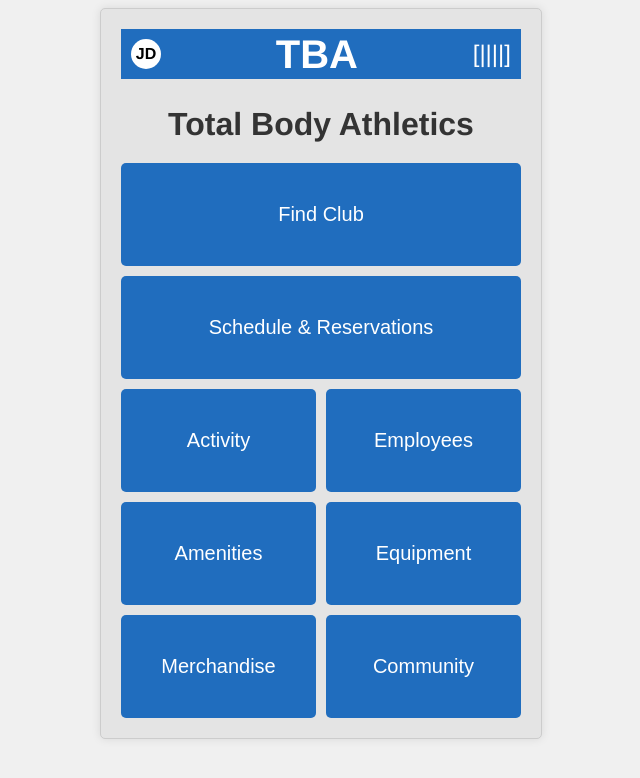
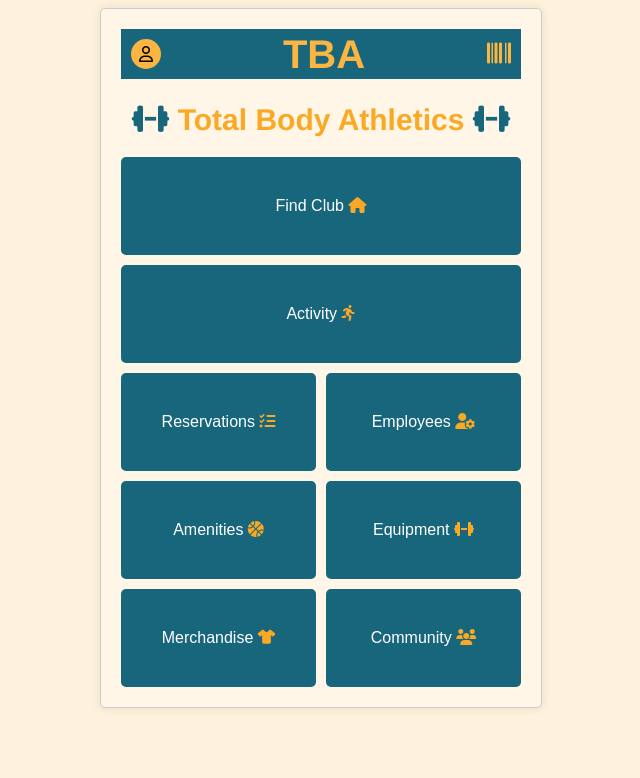
Before and after one commit to borbigo/TBA, a Flask app: page / in a window 1280 px wide. Shown: the top 778 px of the page, without its empty margins (319-959 px from the left). Run offline with Flask 3, Linux system fonts and the light colour scheme; some libraries are stand-ins or nearby versions.

Commit message:
Updated icons index.html

```diff
--- a/templates/index.html
+++ b/templates/index.html
@@ -4,11 +4,12 @@
     <meta charset="UTF-8">
     <meta name="viewport" content="width=device-width, initial-scale=1.0">
     <title>Gym Application</title>
+    <script src="https://kit.fontawesome.com/08c68b6b2b.js" crossorigin="anonymous"></script>
     <style>
         body {
             font-family: 'Helvetica Neue', Arial, sans-serif;
             text-align: center;
-            background-color: #f0f0f0;
+            background-color: #fff2dd;
         }
         .container {
             display: grid;
@@ -18,14 +19,14 @@
             max-width: 400px;
             margin: 0 auto;
             padding: 20px;
-            background-color: rgb(228, 228, 228);
+            background-color: #fff6e8;
             border: 1px solid #ccc;
             border-radius: 5px;
             box-shadow: 0 0 10px rgba(0, 0, 0, 0.1);
         }
         .top-bar {
             grid-column: span 2;
-            background-color: #206dbe;
+            background-color: #18667c;
             color: #fff;
             display: flex;
             justify-content: space-between;
@@ -35,11 +36,12 @@
         }
         .barcode {
             font-size: 24px;
+            color: #fcb540;
         }
         .circle {
             width: 30px;
             height: 30px;
-            background-color: #ffffff;
+            background-color: #fcb540;
             color: #000000;
             border-radius: 50%;
             display: flex;
@@ -49,53 +51,70 @@
         }
         h1 {
             grid-column: span 2;
-            color: #333;
+            color: #fba824;
             margin: 10px 0; /* Adjust the margin to reduce space above and below */
+            font-size: 30px;
         }
         .tba-span {
             font-size: 40px; /* Adjust the font size as needed */
+            color: #fcb540;
         }
         .button {
             grid-column: span 1;
             padding: 40px;
-            background-color: #206dbe;
+            background-color: #18667c;
             color: #fff;
             border: none;
             border-radius: 5px;
             cursor: pointer;
-            font-size: 20px;
+            font-size: 16px;
             text-decoration: none; /* Remove underline */
         }
         .button:hover {
-            background-color: #0056b3;
+            background-color: #fcb540;
+        }
+
+        .button:hover .fa-solid.fa-solid{
+            color: #18667c;
+        }
+
+        .fa-solid{
+            color:#fba824;
+            transition: color 0.3s;
         }
     </style>
 </head>
 <body>
     <div class="container">
         <div class="top-bar">
-            <div class="circle">JD</div>
+            <div class="circle"><i class="fa-regular fa-user"></i></div>
             <span class="tba-span"><b>TBA</b></span>
-            <div class="barcode">[||||]</div>
+            <div class="barcode"><i class="fa-sharp fa-solid fa-barcode" style="color: #fcb540"></i></div>
         </div>
-        <h1>Total Body Athletics</h1>
+        <h1><i class="fa-solid fa-dumbbell" style="color: #18667c"></i> Total Body Athletics <i class="fa-solid fa-dumbbell" style="color: #18667c"></i></h1>
         <button name="button" value="Find Club" class="button" style="grid-column: span 2;">
-          <a href="{{ url_for('find_club') }}" style="text-decoration: none; color: #fff;">Find Club</a>
+          <a href="{{ url_for('find_club') }}" style="text-decoration: none; color: #fff;">Find Club <i class="fa-solid fa-house"></i></a>
         </button>
-        <button name="button" value="Schedule & Reservations" class="button" style="grid-column: span 2;">
-          <a href="{{ url_for('schedule_reservations') }}" style="text-decoration: none; color: #fff;">Schedule & Reservations</a>
+        <button name="button" value="activity" class="button" style="grid-column: span 2;">
+          <a href="{{ url_for('activity') }}" style="text-decoration: none; color: #fff;">Activity <i class="fa-solid fa-person-running" ></i></a>
+        </button>
+        <button name="button" value="reservation" class="button">
+          <a href="{{ url_for('reservations') }}" style="text-decoration: none; color: #fff;">Reservations <i class="fa-solid fa-list-check" ></i></a>
         </button>
         <button name="button" value="activity" class="button">
-          <a href="{{ url_for('activity') }}" style="text-decoration: none; color: #fff;">Activity</a>
+            <a href="{{ url_for('employees') }}" style="text-decoration: none; color: #fff;">Employees</a> <i class="fa-solid fa-user-gear" ></i>
         </button>
         <button name="button" value="activity" class="button">
-          Employees
+            <a href="{{ url_for('amenities') }}" style="text-decoration: none; color: #fff;">Amenities <i class="fa-solid fa-basketball" ></i></a>
         </button>
-        <button name="button" value="activity" class="button">Amenities</button>
-        <button name="button" value="activity" class="button">Equipment</button>
-        <button name="button" value="activity" class="button">Merchandise</button>
         <button name="button" value="activity" class="button">
-            <a href="{{ url_for('community') }}" style="text-decoration: none; color: #fff;">Community</a>
+            <a href="{{ url_for('equipment') }}" style="text-decoration: none; color: #fff;">Equipment <i class="fa-sharp fa-solid fa-dumbbell" ></i></a>
+        </button>
+        <button name="button" value="activity" class="button">
+            <a href="{{ url_for('merchandise') }}" style="text-decoration: none; color: #fff;">Merchandise <i class="fa-solid fa-shirt fa-sm" ></i></a>
+        </button>
+        <button name="button" value="activity" class="button">
+            <a href="{{ url_for('community') }}" style="text-decoration: none; color: #fff;">Community <i class="fa-solid fa-users" ></i></a>
         </button>
         <!-- Add more buttons as needed -->
     </div>
```
